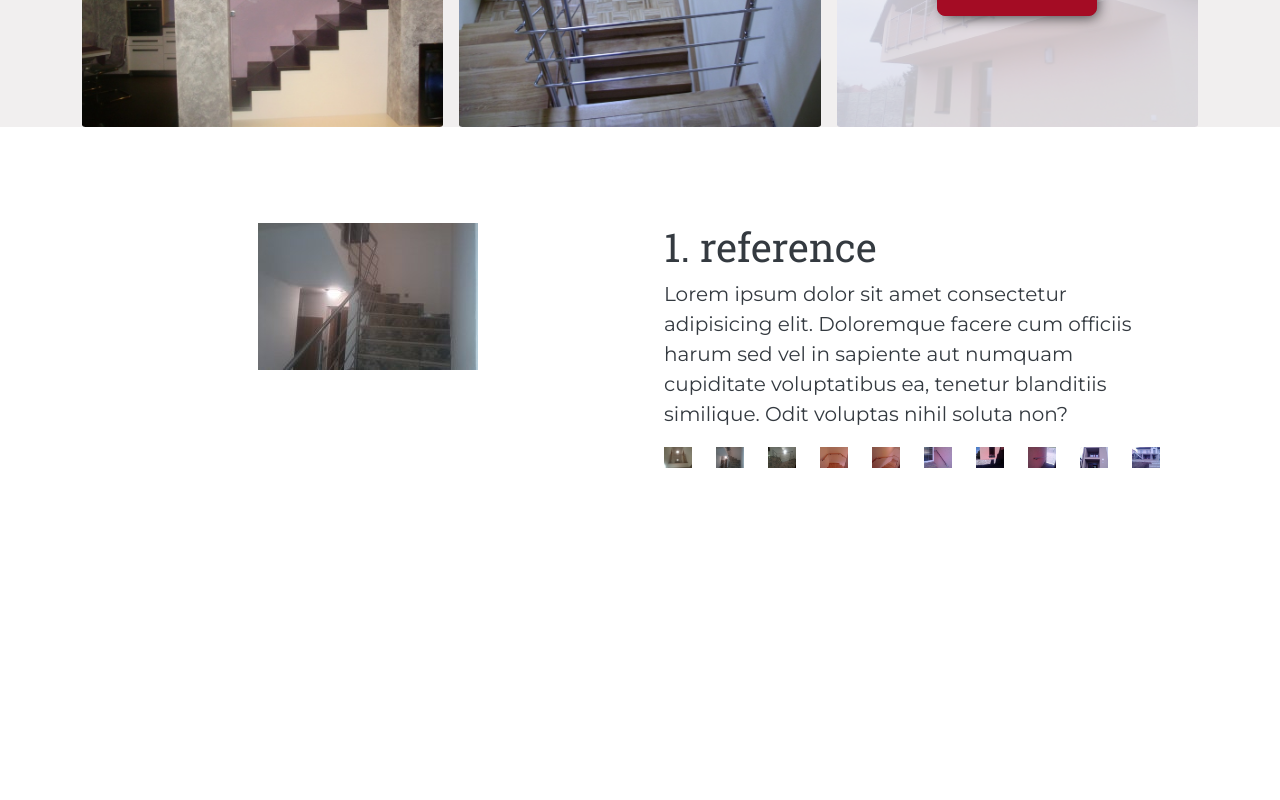
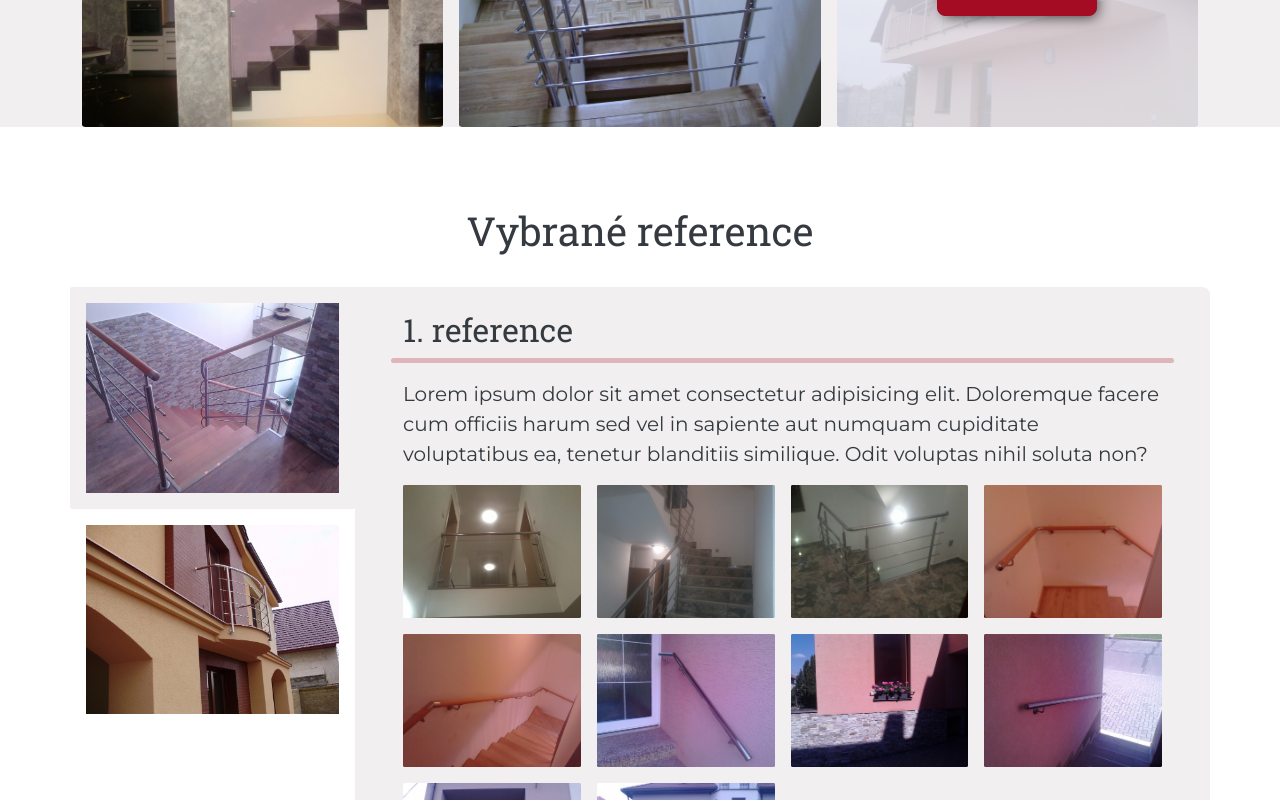
Before and after one commit to kowyzu/zabradli-hanak, a Vue app: page / in a window 1280 px wide. Shown: the part 2620-3420 px from the top of the page. Before the commit the page ends 3185 px from the top, so only its background shows below. Built offline with nearby package versions, Linux system fonts and the light colour scheme.

Commit message:
feat: basic References layout

```diff
--- a/src/components/References.vue
+++ b/src/components/References.vue
@@ -1,23 +1,32 @@
 <template>
-  <section id="references" class="p-5 m-5">
+  <section id="references" class="p-md-5 p-2 text-center">
+    <h1 class="p-4">Vybrané reference</h1>
     <div class="container text-center">
-      <div class="row">
-        <div class="col">
-          <img src="../imgs/galery-imgs/small/104.jpg" alt="">
+      <div class="row row-cols-1">
+        <div class="col-md-3 col-4">
+          <div class="reference-preview-img">
+            <div class="row reference-preview-img-first">
+              <img class="p-3" src="../imgs/galery-imgs/big/125.jpg" alt="galerry img of rail">
             </div>
-        <div class="col">
-          <div class="container text-start">
-            <div class="row">
-              <h1>1. reference</h1>
+          </div>
+          <div class="reference-preview-img-second">
+            <div class="row reference-preview-img">
+              <img class="p-3" src="../imgs/galery-imgs/big/134.jpg" alt="galerry img of rail">
+            </div>
+          </div>
+        </div>
+        <div class="col-md-9 col-8 reference-detail px-5 pt-2 pb-5">
+          <div class="row text-start">
+            <h2 class="pt-3">1. reference</h2>
+            <hr class="references-underline">
             <p class="lead">Lorem ipsum dolor sit amet consectetur adipisicing elit. Doloremque facere cum officiis
               harum sed vel
               in sapiente aut numquam cupiditate voluptatibus ea, tenetur blanditiis similique. Odit voluptas nihil
               soluta non?</p>
           </div>
-            <div id="galerry-preview" class="row">
+          <div id="galerry-preview" class="row row-cols-md-4 row-cols-1 gy-3 gx-3">
             <div v-for="(img) in testGalleryJson" :key="img.id" class="col">
               <img :src="'../imgs/galery-imgs/big/' + img.id + '.jpg'" class="img-fluid" alt="galerry img of rail">
-              </div>
             </div>
           </div>
         </div>
@@ -29,7 +38,7 @@
 <script>
 import { useTemplateRef } from 'vue';
 import test_gallery_JSON from '../objects/test-reference-gallery.json'
-console.log(test_gallery_JSON);
+
 
 export default {
   data() {
--- a/src/js/main.js
+++ b/src/js/main.js
@@ -10,7 +10,7 @@ import { createApp } from "vue";
 import App from "../App.vue";
 
 library.add(fas);
-dom.watch(); // Aplikuje ikony na HTML automaticky
+dom.watch(); // Applies icons to HTML automatically.
 
 createApp(App).mount("#app");
 //
@@ -35,76 +35,3 @@ carouselBtns.forEach((carouselBtn) => {
     carouselIntroduction.to(targetIndex);
   });
 });
-
-//
-// On scroll animation
-// -------------------
-document.addEventListener("DOMContentLoaded", () => {
-  const waypoint = document.querySelector(".waypoint");
-  const processStepsFirstRow = document.querySelectorAll(
-    ".process-step-first-row"
-  );
-  const processStepsSecondRow = document.querySelectorAll(
-    ".process-step-second-row"
-  );
-
-  processStepsFirstRow.forEach((processStepFirst, index) => {
-    setTimeout(() => {
-      processStepFirst.classList.add("show");
-    }, index * 500); // postupné zobrazování
-  });
-
-  const observer = new IntersectionObserver(
-    (entries) => {
-      if (entries[0].isIntersecting) {
-        processStepsSecondRow.forEach((processStepSecond, index) => {
-          setTimeout(() => {
-            processStepSecond.classList.add("show");
-          }, index * 500); // postupné zobrazování
-        });
-        observer.disconnect(); // zajistí, že se animace spustí jen jednou
-      }
-    },
-    { threshold: 1.0 }
-  );
-
-  observer.observe(waypoint);
-});
-
-//
-// Gallery show more
-// -----------------
-
-// const gallerySection = document.getElementById("gallery");
-// const showBtn = document.querySelector(".btn-show-more");
-// const hideBtn = document.querySelector(".btn-show-less");
-// const imgsToShow = document.querySelectorAll(".more-img");
-// const showMoreImg = document
-//   .querySelector(".show-more-container")
-//   .querySelector("img");
-
-// showBtn.addEventListener("click", () => {
-//   imgsToShow.forEach((imgToShow) => {
-//     imgToShow.classList.remove("hidden");
-//   });
-
-//   showBtn.classList.add("hidden");
-//   hideBtn.classList.remove("hidden");
-//   showMoreImg.classList.remove("show-more-img");
-// });
-
-// hideBtn.addEventListener("click", () => {
-//   imgsToShow.forEach((imgToShow) => {
-//     imgToShow.classList.add("hidden");
-//   });
-
-//   showBtn.classList.remove("hidden");
-//   hideBtn.classList.add("hidden");
-//   showMoreImg.classList.add("show-more-img");
-
-//   gallerySection.scrollIntoView({
-//     behavior: "instant",
-//     block: "start",
-//     inline: "nearest",
-//   });
-// });
--- a/src/scss/styles.scss
+++ b/src/scss/styles.scss
@@ -353,3 +353,37 @@ h5 {
   .btn-show-less, .btn-show-more {
     box-shadow: $btn-box-shadow;
   }
+
+
+//
+// REFERENCES
+// ----------------------------------------------------
+
+#references img {
+  border-radius: $border-radius-primary;
+  transition: .4s all ease-in-out;
+  animation: fadeIn; /* referring directly to the animation's @keyframe declaration */
+  animation-duration: 1.5s;
+}
+
+#references img:hover {
+  cursor: pointer;
+  transform: scale(.97);
+  filter: brightness(85%);
+  border-radius: $border-radius-primary;
+}
+
+.references-underline{
+  border-top: 5px solid $primary;
+  border-radius: 5px;
+}
+
+.reference-preview-img-first {
+  background-color: $color-bg-primary;
+  border-radius: $border-radius-primary 0 0 $border-radius-primary;
+}
+
+.reference-detail {
+  background-color: $color-bg-primary;
+  border-radius: 0 $border-radius-primary $border-radius-primary $border-radius-primary;
+}
```
Lines whose indentation alone changed are shown as unchanged.
